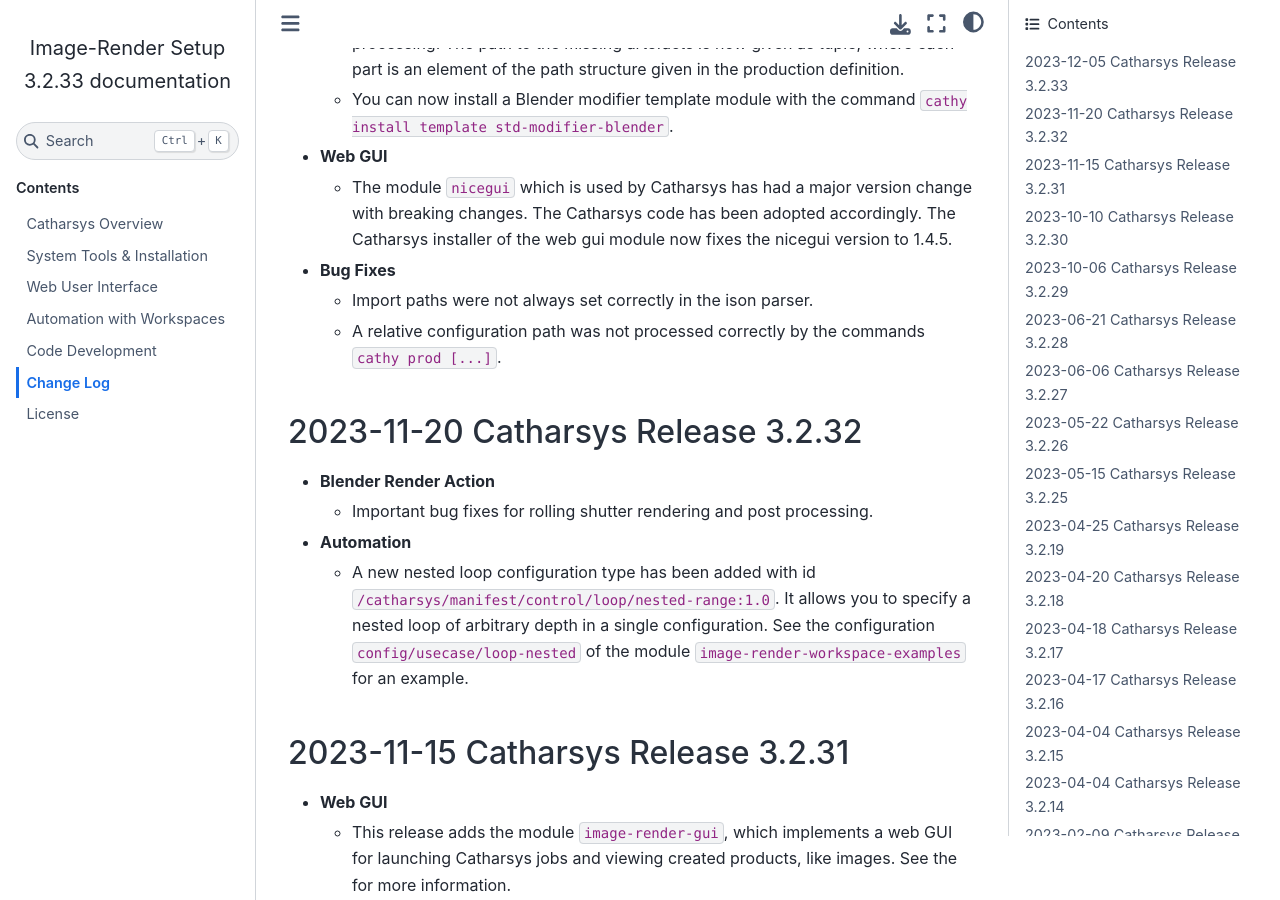
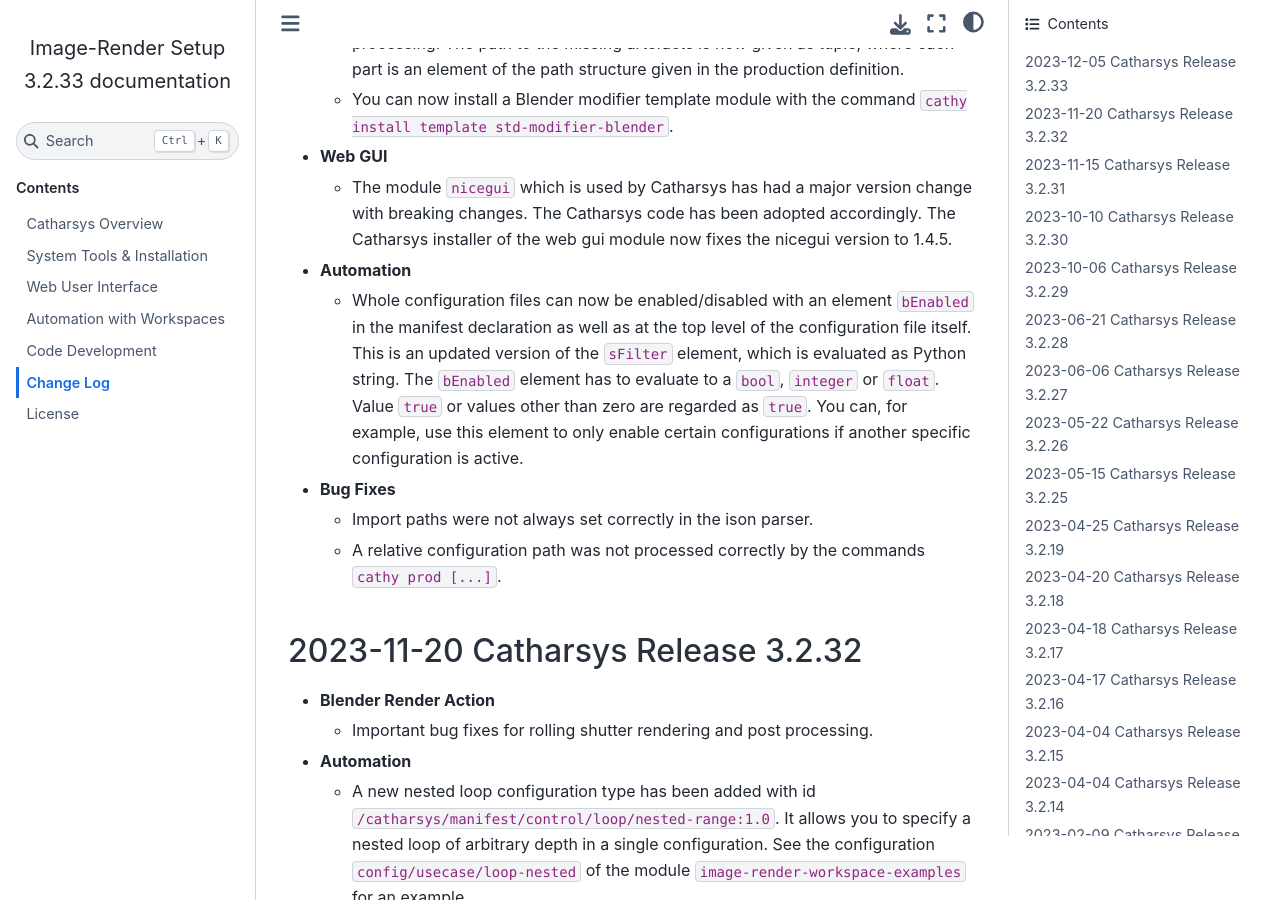
Before and after one commit to boschresearch/image-render-setup, a Sphinx documentation site: the page built from docs/source/change-log.md, in a window 1280 px wide and 900 px high, scrolled down 681 px. Built offline with Sphinx 7.4.7 and the Sphinx Book theme 1.1.4, drawn with Linux system fonts in a browser that asks for light colours; the version number is read from the project's files by our own code.

Commit message:
updates change log
Signed-off-by: cribeul <christian.perwass@de.bosch.com>

```diff
--- a/docs/source/change-log.md
+++ b/docs/source/change-log.md
@@ -18,6 +18,9 @@
 
 - **Web GUI**
   - The module `nicegui` which is used by Catharsys has had a major version change with breaking changes. The Catharsys code has been adopted accordingly. The Catharsys installer of the web gui module now fixes the nicegui version to 1.4.5.
+
+- **Automation**
+  - Whole configuration files can now be enabled/disabled with an element `bEnabled` in the manifest declaration as well as at the top level of the configuration file itself. This is an updated version of the `sFilter` element, which is evaluated as Python string. The `bEnabled` element has to evaluate to a `bool`, `integer` or `float`. Value `true` or values other than zero are regarded as `true`. You can, for example, use this element to only enable certain configurations if another specific configuration is active.
 
 - **Bug Fixes**
   - Import paths were not always set correctly in the ison parser.
```
